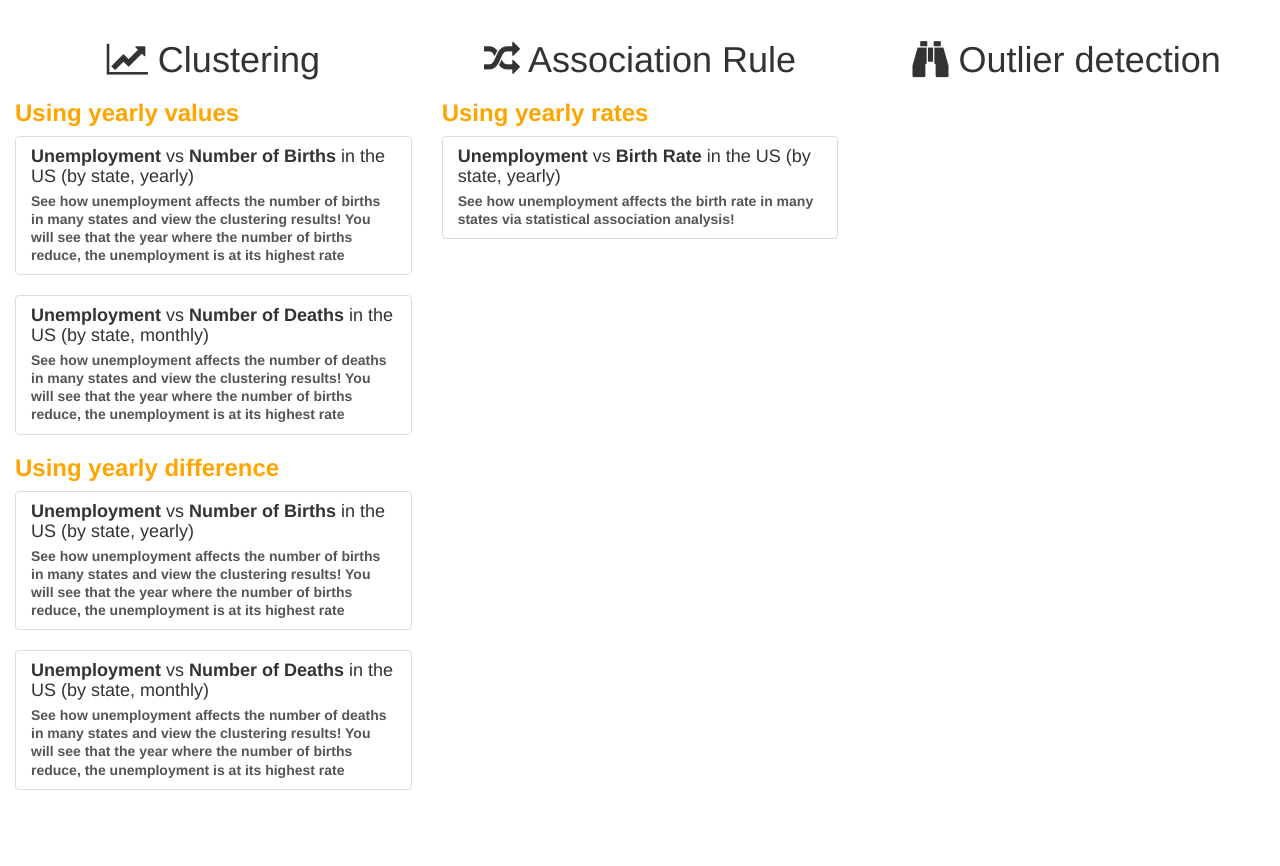
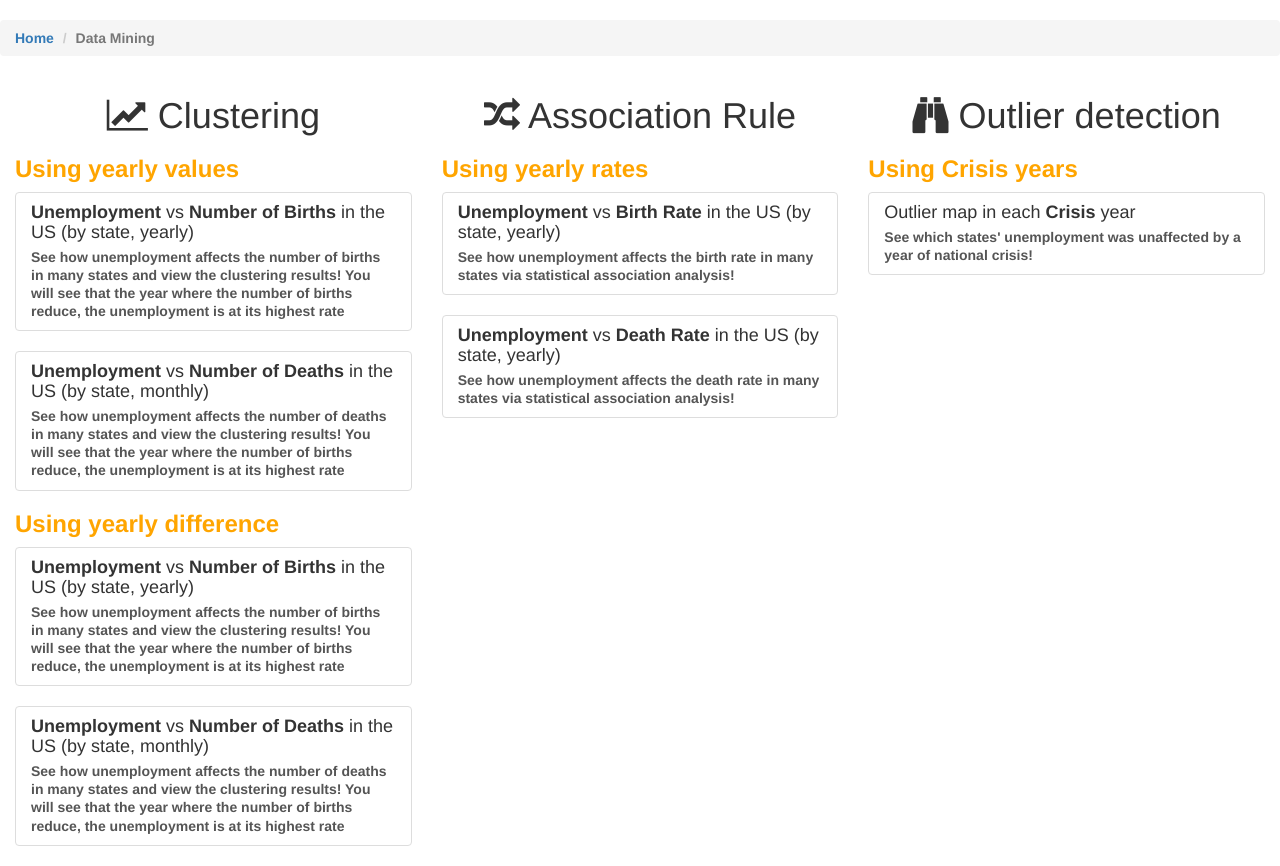
Before and after one commit to ColtonH/UnemploymentDataMining, a Django app: page /data_mining/ in a window 1280 px wide. Shown: the part 52-918 px from the top of the page. Before the commit the page ends 842 px from the top, so only its background shows below. Run offline with Django 3.2, Linux system fonts and the light colour scheme; parts of the project's set-up code (start-up, migrations or seed data) failed here and were passed over; some libraries are stand-ins or nearby versions.

Commit message:
Added data and other stuff changes

```diff
--- a/data_mining/forms.py
+++ b/data_mining/forms.py
@@ -1,10 +1,12 @@
 from django import forms
-from data.models import UsState, UnemploymentByStateMonthly
+from data.models import UsState, UnemploymentByStateMonthly, Crisis
 from crispy_forms.helper import FormHelper
 from crispy_forms.layout import Submit
 from django.forms import ModelForm
 from django.db.models import Max, Min
 from django.core.exceptions import ValidationError
+from crispy_forms.helper import FormHelper
+from crispy_forms.layout import Layout, Fieldset, ButtonHolder, Submit, Div
 
 CLUSTERING_CHOICES=(
     ('KMeans','k-means'),
@@ -31,12 +33,25 @@ class ClusteringOptionsForm(forms.Form):
         self.helper = FormHelper()
         self.helper.form_method = 'post'
         self.helper.form_class = 'form-horizontal'
-        self.helper.label_class = 'col-lg-2'
-        self.helper.field_class = 'col-lg-8'
+        self.helper.label_class = 'col-lg-4'
+        self.helper.field_class = 'col-lg-6'
         self.helper.form_action = ''
-        self.helper.add_input(Submit('submit', 'Submit'))
+        # self.helper.add_input(Submit('submit', 'Submit'))
         if year_choices:
             self.fields['years'].choices = year_choices
+        self.helper.layout = Layout(
+            Fieldset(
+               '',
+               'states',
+               'years',
+               'normalize_data','unemployment_difference','variable_difference',
+               'clustering_algorithm','number_of_clusters',
+            ),
+            Div(
+               Submit('submit', 'Submit', css_class='btn btn-default'),
+               css_class='col-lg-offset-4 col-lg-8',
+            )
+        )
     def getMinYear(self):
         return self.fields['starting_year'].choices[0][0]
     def getMaxYear(self):
@@ -58,3 +73,21 @@ class SingleUsStateSelectForm(forms.Form):
         self.helper.field_class = 'col-lg-8'
         self.helper.form_action = ''
         self.helper.add_input(Submit('submit', 'Submit'))
+
+class SingleCrisisYearSelectForm(forms.Form):
+    cData = Crisis.objects.values('year').filter(crisis=True).order_by('year')
+
+    cYears = []
+    for item in cData:
+        cYears.append((str(item['year']),str(item['year'])))
+
+    year = forms.ChoiceField(choices=cYears, initial=cYears[0])
+    def __init__(self, *args, **kwargs):
+        super(SingleCrisisYearSelectForm, self).__init__(*args, **kwargs)
+        self.helper = FormHelper()
+        self.helper.form_method = 'post'
+        self.helper.form_class = 'form-horizontal'
+        self.helper.label_class = 'col-lg-2'
+        self.helper.field_class = 'col-lg-8'
+        self.helper.form_action = ''
+        self.helper.add_input(Submit('submit', 'Submit'))
--- a/data_mining/templates/data_mining/index.html
+++ b/data_mining/templates/data_mining/index.html
@@ -7,6 +7,10 @@
         font-weight: bold;
     }
 </style>
+<ol class="breadcrumb">
+  <li><a href="/">Home</a></li>
+  <li class="active">Data Mining</li>
+</ol>
 <div class="col-lg-4 col-md-6 col-sm-12">
     <h1 class="text-center"><i class="fa fa-line-chart"></i> Clustering </h1>
     <h3> Using yearly values</h3>
@@ -46,9 +50,26 @@
 			<p class="list-group-item-text">See how unemployment affects the birth rate in many states via statistical association analysis!</p>
 		</a>
 	</div>
+	<div class="list-group">
+		<a class="list-group-item" href="/data_mining/association/mortality">
+			<h4 class="list-group-item-heading"><strong>Unemployment</strong> vs <strong> Death Rate</strong> in the US (by state, yearly)</h4>
+			<p class="list-group-item-text">See how unemployment affects the death rate in many states via statistical association analysis!</p>
+		</a>
+	</div>
 </div>
+
 <div class="col-lg-4 col-md-6 col-sm-12">
     <h1 class="text-center"><i class="fa fa-binoculars"></i> Outlier detection </h1>
+    <h3>Using Crisis years</h3>
+    <div clas="list-group">
+        <a class="list-group-item" href="/data_mining/outliers">
+            <h4 class="list-group-item-heading">
+            Outlier map in each <strong>Crisis</strong> year
+            </h4>
+            <p class="list-group-item-text">See which states'
+            unemployment was unaffected by a year of national crisis!</p>
+        </a>
+    </div>
 </div>
 {% endblock %}
 
--- a/data_mining/urls.py
+++ b/data_mining/urls.py
@@ -3,13 +3,15 @@ from . import views
 from data.models import UnemploymentByStateMonthly, NatalityByStateYearly, MortalityByStateYearly
 
 urlpatterns = patterns('',
-    url(r'^$', views.index),
+    url(r'^$', views.index,name='data-mining'),
     # CLUSTERING
-    url(r'clustering/raw/unemployment_vs_births', views.clustering_unemp_var_raw,{'model':NatalityByStateYearly,'variable':"num_births"}),
-    url(r'clustering/raw/unemployment_vs_deaths', views.clustering_unemp_var_raw,{'model':MortalityByStateYearly,'variable':"num_deaths"}),
+    url(r'clustering/raw/unemployment_vs_births', views.clustering_unemp_var_raw,{'model':NatalityByStateYearly,'variable':"num_births"},name='data-mining/clustering/unemployment_vs_births'),
+    url(r'clustering/raw/unemployment_vs_deaths', views.clustering_unemp_var_raw,{'model':MortalityByStateYearly,'variable':"num_deaths"},name='data-mining/clustering/unemployment_vs_deaths'),
     # url(r'clustering/diff/unemployment_vs_births', views.clustering_unemp_var_diff,{'model':MortalityByStateYearly,'variable':"num_deaths"}),
     # url(r'clustering/diff/unemployment_vs_deaths', views.clustering_unemp_var_diff,{'model':MortalityByStateYearly,'variable':"num_deaths"}),
     #JOHN URLS HERE
-	url(r'association/natality',views.association_natality),
+	url(r'association/natality',views.association_natality,name='data-mining/association/statistical/birth_rate'),
+	url(r'association/mortality',views.association_mortality,name='data-mining/association/statistical/crude_rate'),
     #COLTON URLS HERE
+    url(r'outliers',views.outliers_crisis,name='data-mining/outliers'),
 )
--- a/data_mining/views.py
+++ b/data_mining/views.py
@@ -4,7 +4,7 @@ from django.http import Http404
 from django.shortcuts import render_to_response, get_object_or_404
 from django.template import RequestContext
 from data.models import UnemploymentByStateMonthly, UsState, NatalityByStateYearly, MortalityByStateYearly
-from forms import ClusteringOptionsForm, SingleUsStateSelectForm
+from forms import ClusteringOptionsForm, SingleUsStateSelectForm, SingleCrisisYearSelectForm
 from visualization.forms import UsStateSelectForm
 from sklearn.cluster import KMeans, DBSCAN, AffinityPropagation, AgglomerativeClustering,MeanShift, Ward
 from sklearn.cluster.bicluster import SpectralCoclustering
@@ -21,6 +21,8 @@ from django.db.models import Avg, Max, Min, Sum
 import dbqueries
 # Statistical Association from John
 import stat_association
+# Outlier detection class from Colton
+import outlier_detection
 PLOTS_TEMP_FOLDER = 'tmp/plots/'
 def index(request):
     return render_to_response('data_mining/index.html', {}, context_instance=RequestContext(request))
@@ -178,20 +180,40 @@ def association_mortality(request):
 	data = None
 	form = SingleUsStateSelectForm()
 	title=yaxis=None
-	rules = ['a','b','c']
+	rules = None
+	stateName = None
+	type='mortality'
 	if request.method=='POST':
 		form = SingleUsStateSelectForm(request.POST)
 		if form.is_valid():
-			states = form.cleaned_data['name']
-			states_id = [ int(state.id) for state in states  ]
-			if (len(states_id)>0):
-				data = MortalityByStateYearly.objects.filter(state__id__in= states_id).values('state','year').select_related('state__name').annotate(value=Sum('crude_rate'))
-				data = data.filter(crude_rate__isnull=False ).order_by('state','year').values('state','state__name','year','value')
-				title = "Crude Rate (yearly)"
+			state = form.cleaned_data['name']
+			uData = UnemploymentByStateMonthly.objects.filter(state=state).values('state','year').select_related('state_name').annotate(value=Avg('value')).order_by('year')
+			data = MortalityByStateYearly.objects.filter(state= state).values('state','year').select_related('state__name').annotate(value=Sum('crude_rate'))
+			data = data.filter(crude_rate__isnull=False ).order_by('state','year').values('state','state__name','year','value')
+			list = []
+			stateName = UsState.objects.filter(id=data[0]['state'])[0].name
+			for item in uData:
+				sID = item['state']
+				y = item['year']
+				val = item['value']
+				nvals = data.filter(year=y)
+				if(len(nvals)==0):
+					continue
+				nVal = nvals[0]['value']
+				if (nVal is None):
+					continue
+				list.append((sID,y,1,val,nVal))
+			info = stat_association.stat_association(list,2500)
+			rules = info['rules']
+			data = info['values']
+			title = "Death Rate (yearly)"
+			yaxis = "Death Rate (per 100,000 people)"
 	return render_to_response('data_mining/association.html', {
 		'data': data,
+		'rules':rules,
 		'form':form,
-		'rules':rules,
+		'stateName':stateName,
+		'type':type,
 		'state': state,
 		'title': title,
 		'subtitle': '',
@@ -226,7 +248,7 @@ def association_natality(request):
 				if (nVal is None):
 					continue
 				list.append((sID,y,1,val,nVal))
-			info = stat_association.stat_association(list)
+			info = stat_association.stat_association(list,2)
 			rules = info['rules']
 			data = info['values']
 			title = "Birth Rate (yearly)"
@@ -242,3 +264,61 @@ def association_natality(request):
 		'subtitle': '',
 		'yaxis':yaxis
 		}, context_instance=RequestContext(request))
+
+def outliers_crisis(request):
+    state = None
+    data = None
+    crisisYears = []
+    crisisYear = None
+    form = SingleCrisisYearSelectForm()
+    title=yaxis=None
+    stateName = None
+    type='outliers'
+    if request.method=='POST':
+        form = SingleCrisisYearSelectForm(request.POST)
+        if form.is_valid():
+            crisisYear = form.cleaned_data['year']
+
+            # uData = UnemploymentByStateMonthly.objects.filter(year=crisisYear).values('state__name','value','month','state','year')
+            uData = UnemploymentByStateMonthly.objects.filter(year=crisisYear).values('state','year','state__code').annotate(value=Avg('value')).order_by('state')
+            # cDataAverages = {}
+            # cDataMonthSets = {}
+
+            # for item in uData:
+            #     if(item['state'] not in cDataMonthSets):
+            #         cDataMonthSets[item['state']] = []
+            #     cDataMonthSets[item['state']].append(item['value'])
+
+            # for state in cDataMonthSets:
+            #     cDataAverages[state] = [np.mean(cDataMonthSets[state]), state]
+
+            averages = []
+            codes = []
+
+            for item in uData:
+                averages.append(item['value'])
+                codes.append(str(item['state__code']))
+
+            outliers = outlier_detection.Outliers(averages)
+            outliers.CalculateOutliers()
+
+            data = []
+
+            for x in range(len(codes)):
+                data.append((codes[x],outliers.dataZScores[x]))
+
+            #data = {"stateCodes":codes, "zScores":outliers.dataZScores}
+
+            title = "Death Rate (yearly)"
+            yaxis = "Death Rate (per 100,000 people)"
+    return render_to_response('data_mining/outliers.html', {
+        'data': data,
+        #'rules':rules,
+        'form':form,
+        #'stateName':stateName,
+        'type':type,
+        'year': crisisYear,
+        'title': title,
+        'subtitle': '',
+        'yaxis':yaxis
+        }, context_instance=RequestContext(request))
--- a/unemployment_mining/templates/index.html
+++ b/unemployment_mining/templates/index.html
@@ -6,8 +6,8 @@
     <head>
         <meta charset="utf-8">
         <meta http-equiv="X-UA-Compatible" content="IE=edge,chrome=1">
-        <title>Unemployment mining: an interactive data mining tool for unemployment, natality, and mortality in the US!</title>
-        <meta name="description" content="">
+        <title>Unemployment data mining in the US (University of Oklahoma)</title>
+        <meta name="description" content="Perform data mining operations with unemployment agains natality (births) and mortality (deaths) datasets in the United states in an interactive way with charts and visualization techniques.">
         <meta name="viewport" content="width=device-width">
 
         <link rel="stylesheet" href="/static/css/bootstrap.min.css">
@@ -47,7 +47,7 @@
     <!-- Collect the nav links, forms, and other content for toggling -->
     <div class="collapse navbar-collapse" id="bs-example-navbar-collapse-1">
       <ul class="nav navbar-nav">
-        <li class=""><a href="#">Data</a></li>
+        <li class=""><a href="/data">Data</a></li>
         <li><a href="/visualization">Visualization</a></li>
         <li><a href="/data_mining">Data mining</a></li>
         <li><a href="#aboutUs">About Us</a></li>
@@ -172,7 +172,8 @@
                             <blockquote>
                                 <!-- Quote -->
                                 <p class="quote">
-                                    "TODO: say something about me "
+                                    "Michael is graduate student currently pursuing a <span style="color:green">M.Sc. in Computer Science </span> at the University of Oklahoma (OU). He majored in a 5 years <span style="color:green">Computer Engineering</span> program at the Complutense University of Madrid (UCM, Spain) and also studied abroad at Bordeaux I University (France).<br>
+                                    He is an experienced front and back-end web programmer and currently works as a Remote Sensing and Big Data scientist at <a href="http://www.eomf.ou.edu/">the EOMF group</a>"
                                 </p>
                                 <!-- Author Info -->
                                 <cite class="author-info">
@@ -201,7 +202,7 @@
                     </div>
                     <div class="testimonial col-md-4 col-sm-6">
                         <div class="author-photo">
-                            <img src="/static/img/user2.jpg" alt="Author 3">
+                            <img src="/static/img/colton.png" alt="Author 3">
                         </div>
                         <div class="testimonial-bubble">
                             <blockquote>
--- a/unemployment_mining/urls.py
+++ b/unemployment_mining/urls.py
@@ -5,13 +5,26 @@ from django.views.generic import TemplateView
 from dajaxice.core import dajaxice_autodiscover, dajaxice_config
 dajaxice_autodiscover()
 from django.contrib.staticfiles.urls import staticfiles_urlpatterns
+
+from django.contrib.sitemaps.views import sitemap
+
+from .sitemaps import StaticViewSitemap
+
+sitemaps = {
+    'static': StaticViewSitemap,
+}
+
+
 urlpatterns = patterns('',
     url(r'^grappelli/', include('grappelli.urls')), # grappelli URLS
     url(r'^admin/',  include(admin.site.urls)), # admin site
     url(r'^visualization/', include('visualization.urls')),
+    url(r'^data/', include('data.urls')),
     url(r'^data_mining/', include('data_mining.urls')),
-    url(r'^$', TemplateView.as_view(template_name='index.html')),
+    url(r'^$', TemplateView.as_view(template_name='index.html'),name='home'),
     url(dajaxice_config.dajaxice_url, include('dajaxice.urls')),
+    url(r'^sitemap\.xml$', sitemap, {'sitemaps': sitemaps},name='django.contrib.sitemaps.views.sitemap')
 )
 
+
 urlpatterns += staticfiles_urlpatterns()
--- a/visualization/templates/visualization/linechart.html
+++ b/visualization/templates/visualization/linechart.html
@@ -1,7 +1,11 @@
 {% extends "index.html" %}
 {% load crispy_forms_tags %}
 {% block content %}
-
+<ol class="breadcrumb">
+  <li><a href="/">Home</a></li>
+  <li><a href="/visualization">Visualization</a></li>
+  <li class="active">{{title}}</li>
+</ol>
     <div class="text-center col-md-6 col-md-offset-3 well" style="margin-top:20px; padding-top:20px;">
         Select an State from the United States.
         {% crispy form %}
--- a/visualization/urls.py
+++ b/visualization/urls.py
@@ -3,28 +3,28 @@ from . import views
 from data.models import UnemploymentByStateMonthly, NatalityByStateYearly, MortalityByStateYearly
 
 urlpatterns = patterns('',
-    url(r'^$', views.index),
+    url(r'^$', views.index, name='visualization'),
     # TIMESERIES
-    url(r'^timeseries/unemployment$', views.timeseries_unemployment),
+    url(r'^timeseries/unemployment$', views.timeseries_unemployment, name='visualization/timeseries/unemployment'),
 
-    url(r'^timeseries/natality/num_births$', views.timeseries_natality,{'variable':"num_births"}),
-    url(r'^timeseries/natality/birth_rate$', views.timeseries_natality,{'variable':"birth_rate"}),
-    url(r'^timeseries/natality/fertility_rate$', views.timeseries_natality,{'variable':"fertility_rate"}),
+    url(r'^timeseries/natality/num_births$', views.timeseries_natality,{'variable':"num_births"}, name='visualization/timeseries/number_of_births'),
+    url(r'^timeseries/natality/birth_rate$', views.timeseries_natality,{'variable':"birth_rate"}, name='visualization/timeseries/birth_rate'),
+    url(r'^timeseries/natality/fertility_rate$', views.timeseries_natality,{'variable':"fertility_rate"}, name='visualization/timeseries/fertility_rate'),
 
-    url(r'^timeseries/mortality/num_deaths$', views.timeseries_mortality,{'variable':"num_deaths"}),
-    url(r'^timeseries/mortality/crude_rate$', views.timeseries_mortality,{'variable':"crude_rate"}),
+    url(r'^timeseries/mortality/num_deaths$', views.timeseries_mortality,{'variable':"num_deaths"}, name='visualization/timeseries/number_of_deaths'),
+    url(r'^timeseries/mortality/crude_rate$', views.timeseries_mortality,{'variable':"crude_rate"}, name='visualization/timeseries/crude_rate'),
 
     # END TIMESERIES
 
     # MAPS
-    url(r'^map/unemployment$',views.map_variable,{'variable':'value','model':UnemploymentByStateMonthly}),
+    url(r'^map/unemployment$',views.map_variable,{'variable':'value','model':UnemploymentByStateMonthly}, name='visualization/map/unemployment'),
 
-    url(r'^map/natality/num_births$',views.map_variable,{'variable':'num_births','model':NatalityByStateYearly}),
-    url(r'^map/natality/birth_rate$',views.map_variable,{'variable':'birth_rate','model':NatalityByStateYearly}),
-    url(r'^map/natality/fertility_rate$',views.map_variable,{'variable':'fertility_rate','model':NatalityByStateYearly}),
+    url(r'^map/natality/num_births$',views.map_variable,{'variable':'num_births','model':NatalityByStateYearly}, name='visualization/map/number_of_births'),
+    url(r'^map/natality/birth_rate$',views.map_variable,{'variable':'birth_rate','model':NatalityByStateYearly}, name='visualization/map/birth_rate'),
+    url(r'^map/natality/fertility_rate$',views.map_variable,{'variable':'fertility_rate','model':NatalityByStateYearly}, name='visualization/map/fertility_rate'),
 
-    url(r'^map/mortality/num_deaths$',views.map_variable,{'variable':'num_deaths','model':MortalityByStateYearly}),
-    url(r'^map/mortality/crude_rate$',views.map_variable,{'variable':'crude_rate','model':MortalityByStateYearly}),
+    url(r'^map/mortality/num_deaths$',views.map_variable,{'variable':'num_deaths','model':MortalityByStateYearly}, name='visualization/map/number_of_deaths'),
+    url(r'^map/mortality/crude_rate$',views.map_variable,{'variable':'crude_rate','model':MortalityByStateYearly}, name='visualization/map/crude_rate'),
 
     # END MAPS
     url(r'^playground/kmeans$', views.kmeans_test),
```
Also changed, not shown: data/views.py (+4 -3 lines), data_mining/stat_association.py (+9 -9 lines), data_mining/templates/data_mining/association.html (+6 -7 lines), data_mining/templates/data_mining/clustering.html (+53 -10 lines), unemployment_mining/settings.py (+8 -0 lines), visualization/templates/visualization/index.html (+7 -11 lines), 3 other files.
